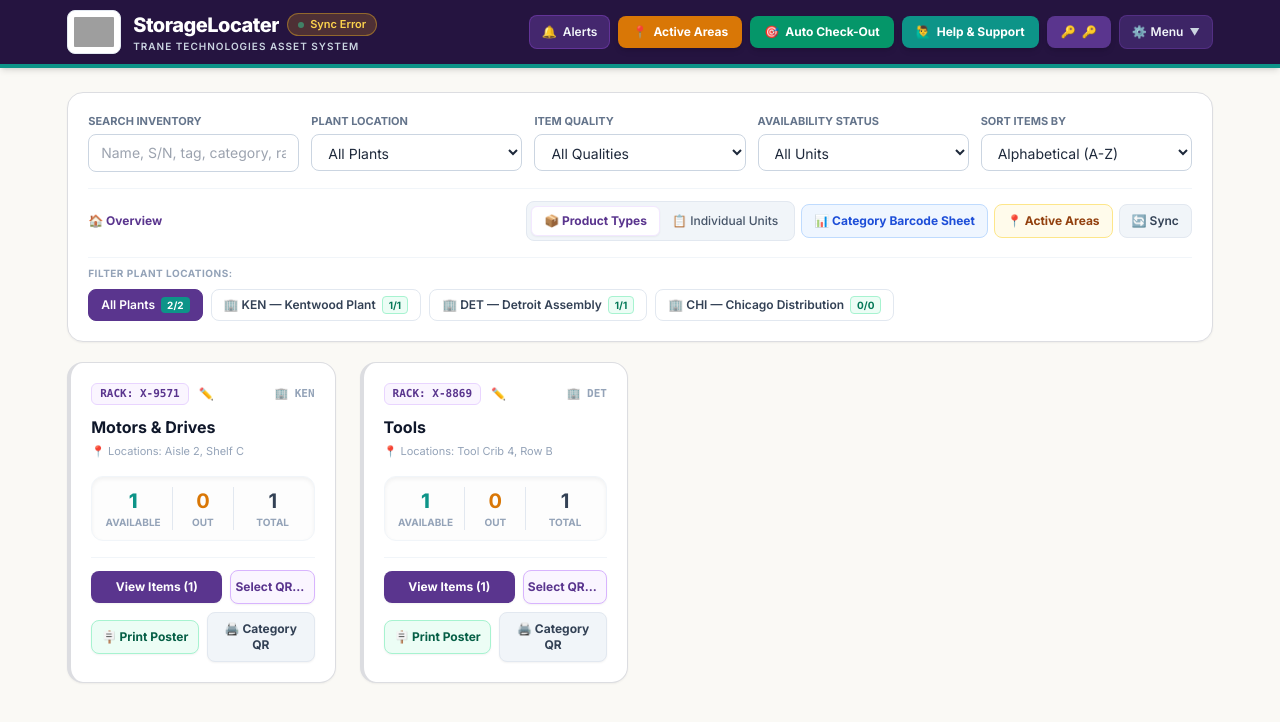
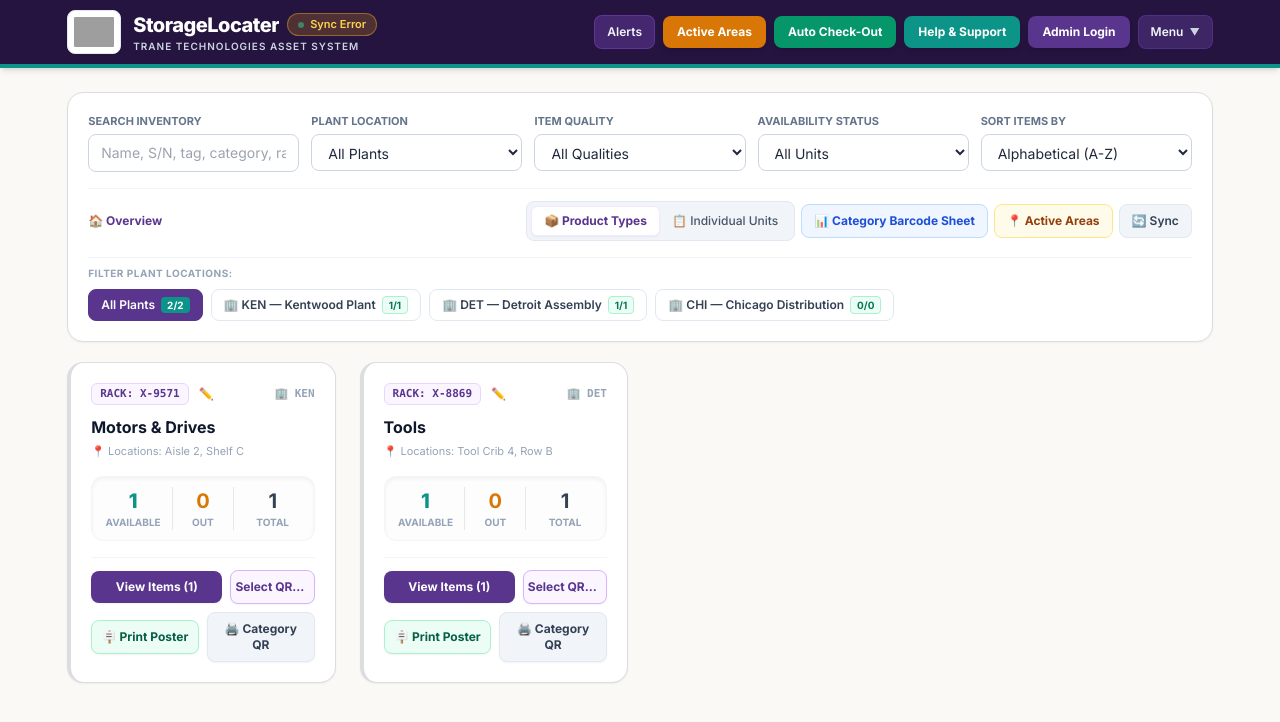
Before and after one commit to AsrielDreemurr2003/StorageLocator, a plain HTML site: page index.html in a window 1280 px wide. Drawn offline with nearby package versions, Linux system fonts and the light colour scheme; no server answers; grey boxes are pictures that could not be loaded.

Commit message:
Update index.html

```diff
--- a/index.html
+++ b/index.html
@@ -70,39 +70,32 @@
         </button>
 
         <button onclick="openNotificationsModal()" class="relative bg-[#5A358E]/60 hover:bg-[#5A358E] text-slate-100 border border-purple-500/30 px-3 py-2 rounded-lg text-xs font-semibold transition flex items-center gap-1.5 active:scale-95" title="View Alerts">
-          <span>🔔</span>
-          <span class="hidden md:inline">Alerts</span>
+          <span>Alerts</span>
           <span id="notif-unread-badge" class="hidden bg-rose-500 text-white text-[10px] font-bold px-1.5 py-0.2 rounded-full">0</span>
         </button>
 
         <a href="deployments.html" class="bg-amber-600 hover:bg-amber-500 text-white px-3.5 py-2 rounded-lg text-xs font-bold transition-all shadow-md flex items-center gap-1.5 active:scale-95">
-          <span>📍</span>
           <span class="hidden sm:inline">Active Areas</span>
         </a>
 
         <button onclick="openAutoCheckoutModal()" class="bg-emerald-600 hover:bg-emerald-700 text-white px-3.5 py-2 rounded-lg text-xs font-bold transition-all shadow-md flex items-center gap-1.5 active:scale-95">
-          <span>🎯</span>
           <span class="hidden md:inline">Auto Check-Out</span>
         </button>
 
         <a href="support.html" class="bg-[#0D9488] hover:bg-[#059669] text-white px-3.5 py-2 rounded-lg text-xs font-bold transition-all shadow-md flex items-center gap-1.5 active:scale-95">
-          <span>🙋‍♂️</span>
           <span class="hidden lg:inline">Help & Support</span>
         </a>
 
         <button id="header-add-item-btn" onclick="openItemModal()" class="hidden bg-[#5A358E] hover:bg-[#623a9c] text-white px-3.5 py-2 rounded-lg text-xs font-bold transition-all shadow-md flex items-center gap-1.5 active:scale-95">
-          <span>➕</span>
           <span class="hidden sm:inline">Add Item</span>
         </button>
 
         <a id="header-auth-btn" href="admin.html" class="bg-[#5A358E] hover:bg-[#623a9c] text-white px-3.5 py-2 rounded-lg text-xs font-bold transition-all shadow-md flex items-center gap-1.5 active:scale-95">
-          <span id="header-auth-btn-icon">🔑</span>
           <span id="header-auth-btn-text" class="hidden sm:inline">Admin Login</span>
         </a>
 
         <div class="relative">
           <button onclick="toggleSettingsMenu(event)" class="bg-[#3D2566] hover:bg-[#5A358E] text-slate-100 border border-purple-500/20 px-3 py-2 rounded-lg text-xs font-semibold transition flex items-center gap-1 active:scale-95">
-            <span>⚙️</span>
             <span class="hidden sm:inline">Menu</span>
             <span class="text-[10px] text-slate-300 ml-0.5">▼</span>
           </button>
@@ -881,14 +874,11 @@
       if (addBtn) addBtn.classList.toggle('hidden', !isAdmin);
 
       const authBtnText = document.getElementById('header-auth-btn-text');
-      const authBtnIcon = document.getElementById('header-auth-btn-text');
-      if (authBtnText && authBtnIcon) {
+      if (authBtnText) {
         if (loggedInUser) {
           authBtnText.textContent = `Admin (${loggedInUser.username})`;
-          authBtnIcon.textContent = '🛡️';
         } else {
           authBtnText.textContent = 'Admin Login';
-          authBtnIcon.textContent = '🔑';
         }
       }
 
```
